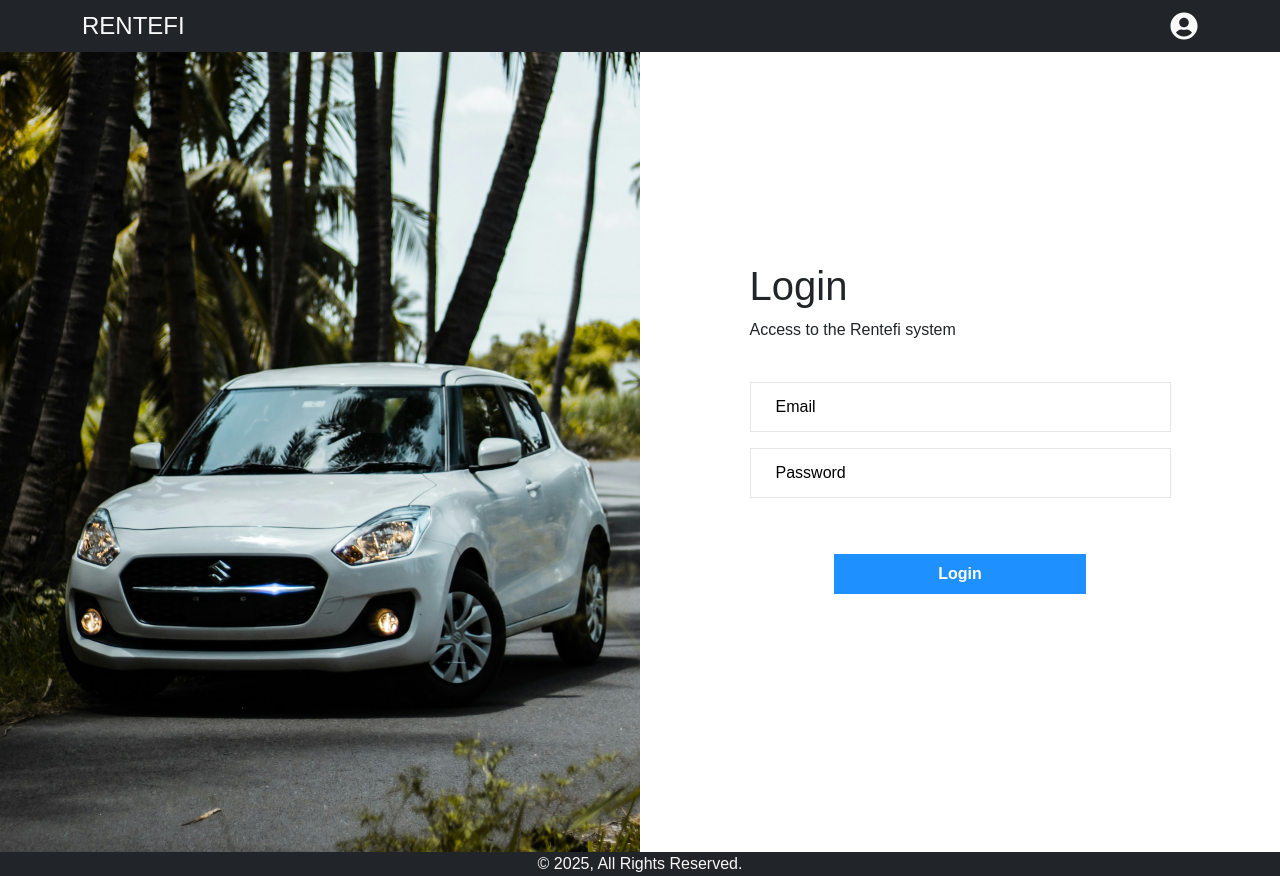
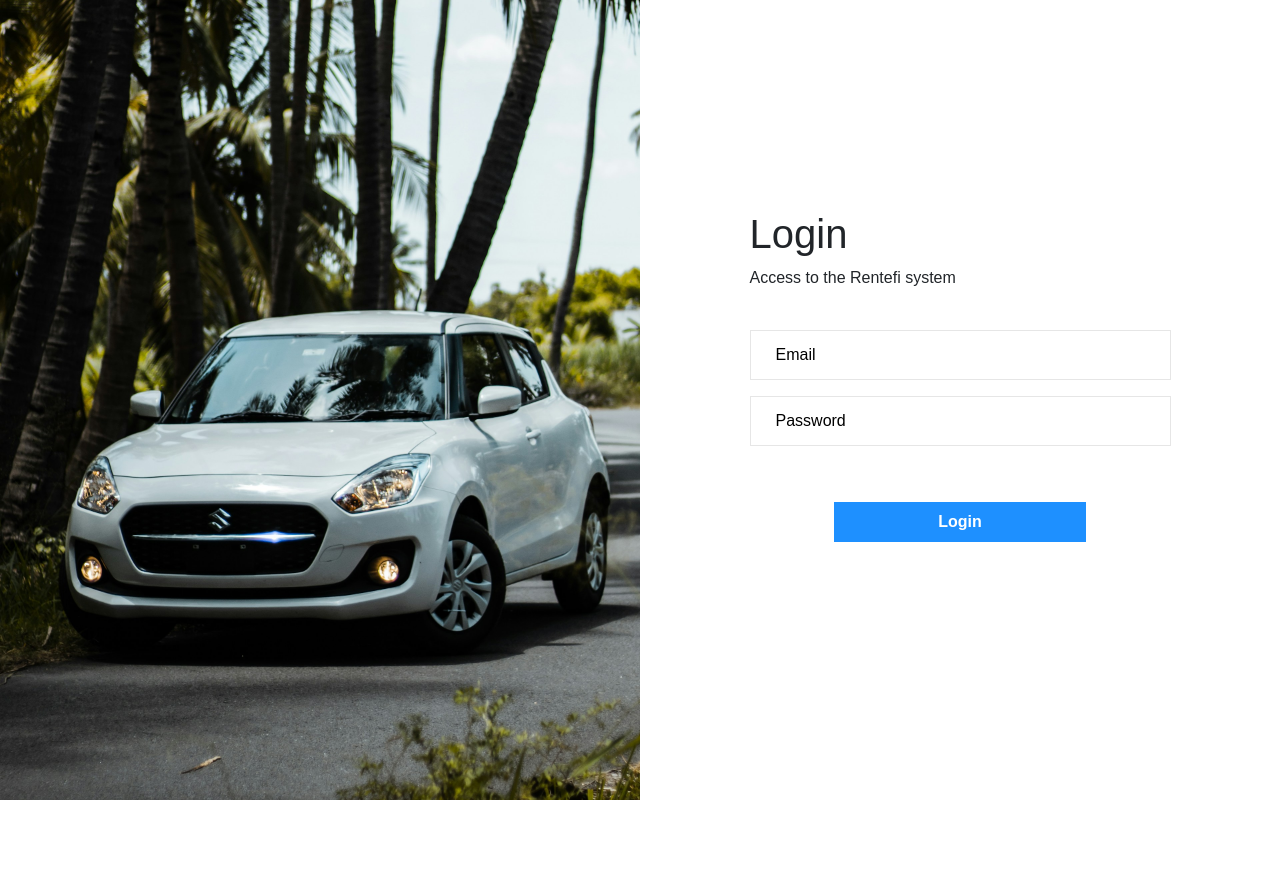
Before and after one commit to M-Umair4290/rentefi, a React (Create React App) app: page / in a window 1280 px wide. After the commit the page ends 800 px from the top, so only its background shows below. Built offline with nearby package versions, Linux system fonts and the light colour scheme.

Commit message:
Login page updated, files extensions and names changed

```diff
--- a/src/App.js
+++ b/src/App.js
@@ -10,9 +10,9 @@ function App() {
   return (
     <>
       <BrowserRouter>
-        <Navbar />
+        {/* <Navbar /> */}
         <Login />
-        <Footer />
+        {/* <Footer /> */}
 
 
         {/* <Routes> */}
```
